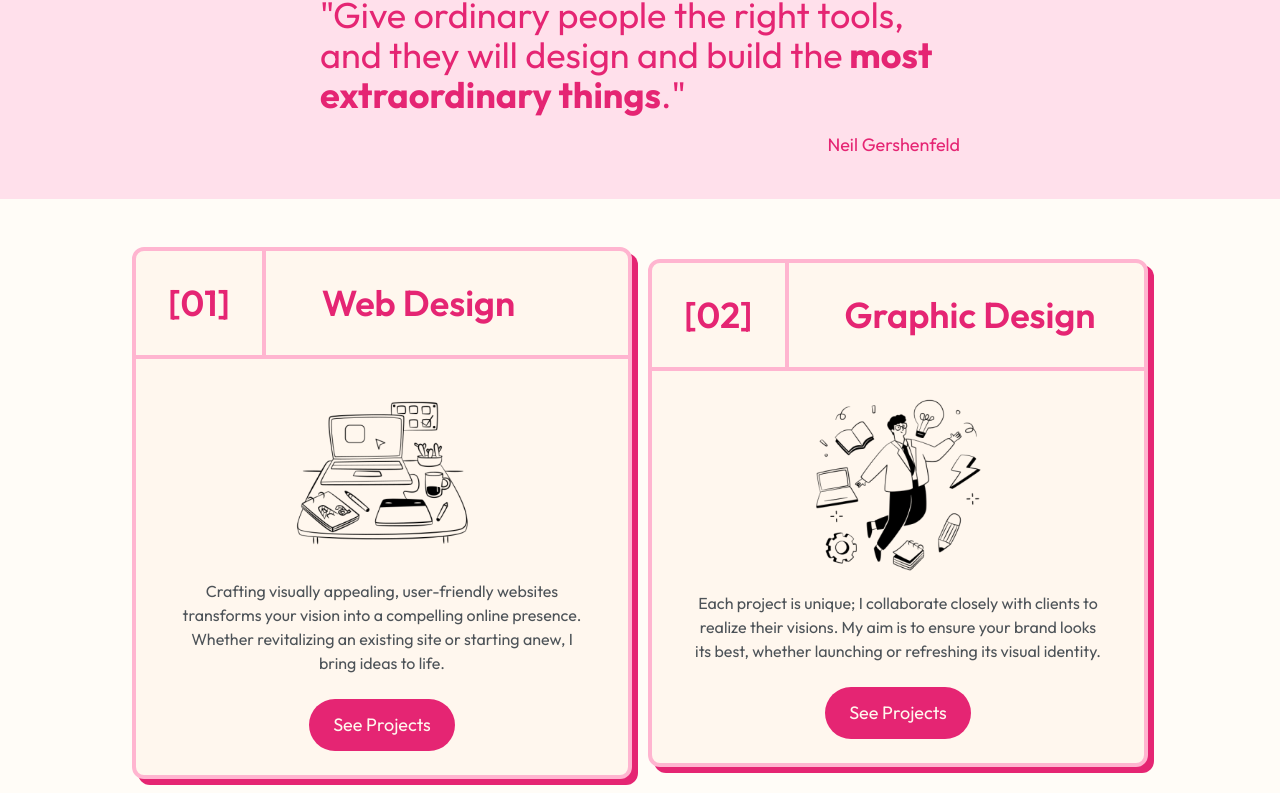
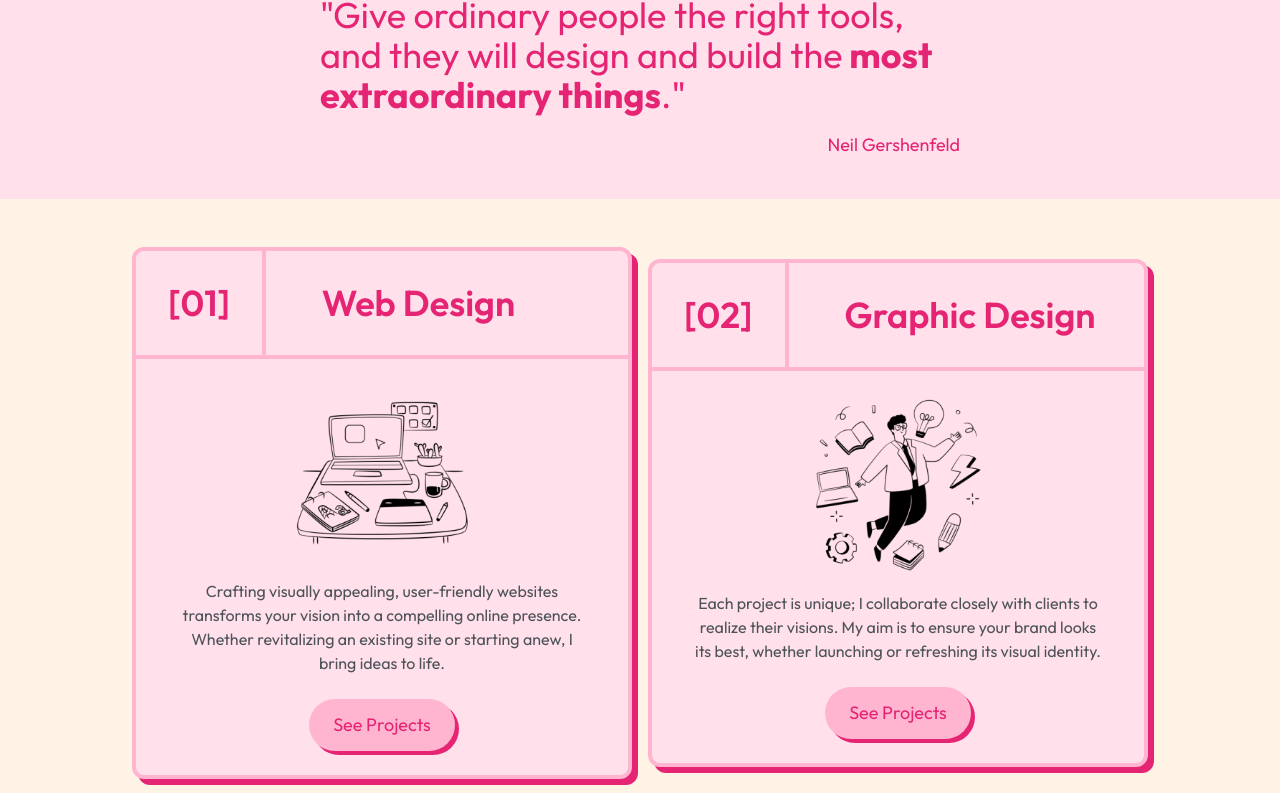
Before and after one commit to Artentii/my-portfolio, a Next.js app: page / in a window 1280 px wide. Shown: the part 1986-2779 px from the top of the page. Built offline with nearby package versions, Linux system fonts and the light colour scheme.

Commit message:
Added footer to page

```diff
--- a/src/app/components/about.js
+++ b/src/app/components/about.js
@@ -28,7 +28,7 @@ const addSocialNetwork = [
 
 export default function About() {
   return (
-    <div className="pt-5 lg:pt-10">
+    <div className="py-5 lg:py-10 mt-0 lg:mt-10 bg-antique-white">
       <h3 className="text-6xl font-semibold text-center text-razzmataz">About</h3>
       {/* About me information */}
       <div className=" flex flex-col items-start justify-center rounded-t-full bg-antique-white lg:bg-transparent p-10 lg:py-0 px-10">
@@ -71,8 +71,8 @@ export default function About() {
       </div>
 
       {/* When I'm not at work */}
-      <div className="pt-5 lg:pt-0 px-10 lg:px-0 lg:w-3/4 mx-auto ">
-        <p className="text-2xl lg:text-4xl font-semibold text-lavander-pink">When I&apos;m not at work...</p>
+      <div className="pt-5 lg:pt-0 px-10 lg:px-0 lg:w-3/4 mx-auto">
+        <p className="text-2xl lg:text-4xl font-semibold text-razzmataz">When I&apos;m not at work...</p>
         <Gallery />
       </div>
     </div>
--- a/src/app/components/gallery.js
+++ b/src/app/components/gallery.js
@@ -39,10 +39,10 @@ export default function Gallery() {
     <div className="py-5">
       <div className="grid grid-cols-2 grid-rows-1 lg:grid-cols-3 lg:grid-rows-1 gap-6 ">
         <div className="col-span-1 row-span-1 relative h-60 lg:h-[32rem]">
-          <Image src={getRandomImgLeft()} className="rounded-xl object-cover w-full h-full" alt="blabla" priority />
+          <Image src={getRandomImgLeft()} className="rounded-xl object-cover w-full h-full shadow-image-card" alt="blabla" priority />
         </div>
         <div className="col-span-1 row-span- lg:col-span-2 relative h-60 lg:h-[32rem]">
-          <Image src={getRandomImgRight()} className="rounded-xl object-cover w-full h-full" alt="blabla" priority />
+          <Image src={getRandomImgRight()} className="rounded-xl object-cover w-full h-full shadow-image-card" alt="blabla" priority />
         </div>
       </div>
     </div>
--- a/src/app/components/projects.js
+++ b/src/app/components/projects.js
@@ -57,7 +57,7 @@ export default function Projects() {
       {/* List of projects */}
       <div className="pt-10 px-10 flex flex-col items-center justify-center lg:flex-row lg:flex-wrap ">
         {addNewProjectCategory.map((card, index) => (
-          <div className="flex flex-col rounded-xl m-2 lg:w-5/12 bg-antique-white border-4 border-lavander-pink shadow-project-card" key={index} >
+          <div className="flex flex-col rounded-xl m-2 lg:w-5/12 bg-light-lavander-pink border-4 border-lavander-pink shadow-project-card" key={index} >
             <div className="flex flex-row justify-start gap-6 border-lavander-pink border-b-[4px]">
               <span className="text-2xl lg:text-4xl font-semibold p-5 lg:p-8 border-lavander-pink border-r-[4px] text-razzmataz ">{card.number}</span>
               <p className="text-2xl lg:text-4xl font-semibold p-5 lg:p-8 text-razzmataz">{card.category}</p>
@@ -66,7 +66,7 @@ export default function Projects() {
               <Image src={card.imgUrl} alt={card.textAlt} width={180} height={180} priority />
               <div className="flex flex-col justify-center items-center gap-2">
                 <p className="text-gray text-center p-4">{card.text}</p>
-                <span className="text-antique-white text-lg bg-razzmataz lg:hover:bg-lavander-pink lg:hover:text-razzmataz cursor-pointer transition-all duration-300 ease-in-out px-6 py-3 rounded-full">
+                <span className="text-razzmataz text-lg bg-lavander-pink shadow-button lg:hover:translate-y-1 cursor-pointer transition-all duration-300 ease-in-out px-6 py-3 rounded-full">
                   {card.button}
                 </span>
               </div>
--- a/tailwind.config.js
+++ b/tailwind.config.js
@@ -9,20 +9,24 @@ module.exports = {
       },
       colors: {
         'razzmataz': "#e52573",
-        'antique-white': "#fff7ee",
+        'light-razzmataz': "#FFA0C7",
+        'antique-white': "#F7E8D5",
         'cadmium-orange': "#ea832f",
         'light-cadmium-orange': "#ffdabb",
         'dandelion': "#fcda70",
+        'light-dandelion': "#FFE8A1",
         'lavander-pink': "#ffb5d0",
         'light-lavander-pink': "#FFE0EB",
         'egg-blue': "#8be3d3",
         'gray': "#4d5358",
-        'pale-page': "#FFFCF7",
+        'pale-page': "#fff3e5",
       },
       boxShadow: {
         'service-card': '6px 6px #ea832f',
         'tool-card': '4px 4px #e52573',
-        'project-card': '6px 6px #e52573'
+        'project-card': '6px 6px #e52573',
+        'image-card': '4px 4px #ffb5d0',
+        'button': '4px 4px #e52573',
       }
     },
   },
```
